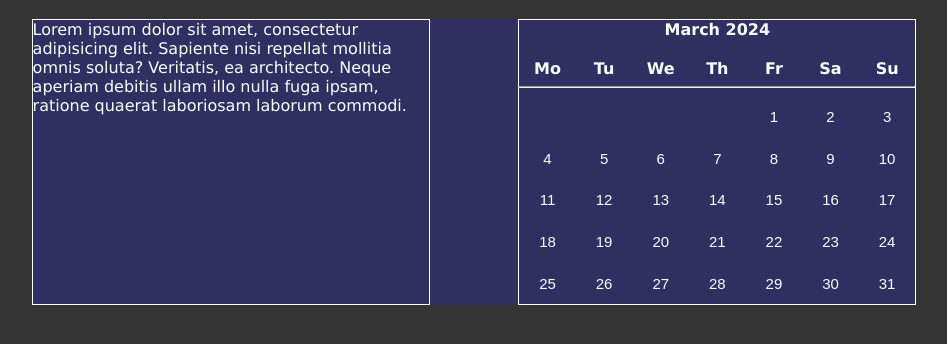
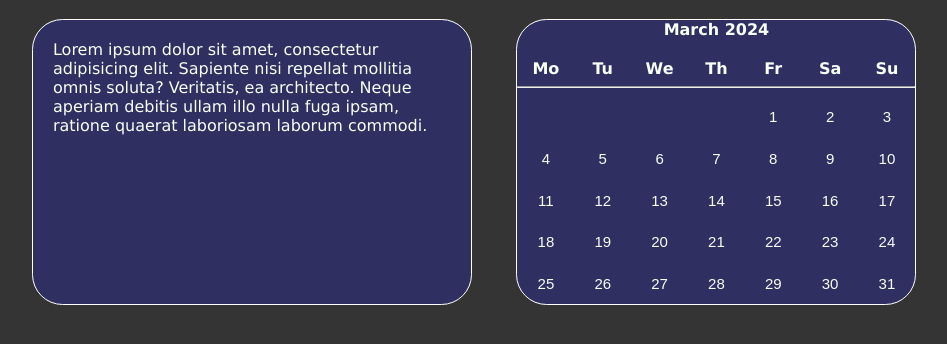
Before and after one commit to enisb1/calendarApp, a plain HTML site: page index.html in a window 1280 px wide. Shown: the part 62-406 px from the top of the page, without its empty margins (166-1113 px from the left). Drawn offline with Linux system fonts and the light colour scheme.

Commit message:
add focus to buttons in grid

```diff
--- a/index.html
+++ b/index.html
@@ -10,12 +10,14 @@
     <h1 id="docTitle">Calendar App</h1>
 
     <div class="parent">
+
         <div id="descriptionBox" class="child">
             <div>Lorem ipsum dolor sit amet, consectetur adipisicing elit. Sapiente nisi repellat mollitia omnis soluta? Veritatis, ea architecto. Neque aperiam debitis ullam illo nulla fuga ipsam, ratione quaerat laboriosam laborum commodi.</div>
         </div>
 
         <div id="calendarBox" class="child">
-            <div id="calendarTitle">March 2024</div>
+            <div id="calendarTitle"><time datetime="2024-03">March 2024</time></div>
+
             <div id="daysGrid" class="grid">
                 <div>Mo</div>
                 <div>Tu</div>
@@ -25,7 +27,9 @@
                 <div>Sa</div>
                 <div>Su</div>
             </div>
+
             <hr>
+
             <div class="grid">
                 <button id="firstChild"><time datetime="2024-03-01">1</time></button>
                 <button><time datetime="2024-03-02">2</time></button>
@@ -59,6 +63,7 @@
                 <button><time datetime="2024-03-30">30</time></button>
                 <button><time datetime="2024-03-31">31</time></button>
             </div>
+
         </div>
     </div>
 
--- a/style.css
+++ b/style.css
@@ -14,7 +14,6 @@ main {
 }
 
 .parent {
-    background-color: #2f3061;
     display: flex;
     width: 70%;
     margin: auto;
@@ -23,16 +22,26 @@ main {
 .child {
     flex: 1;
     border: 1px solid white;
+    border-radius: 3ch;
+    background-color: #2f3061;
+}
+
+#descriptionBox {
+    padding: 2ch;
 }
 
 #calendarBox {
-    margin-left: 10%;
+    margin-left: 5%;
 }
 
 .grid {
     display: grid;
     grid-template-columns: repeat(7, 1fr);
     text-align: center;
+}
+
+#daysGrid {
+    font-weight: bold;
 }
 
 #calendarTitle {
@@ -45,7 +54,7 @@ main {
     grid-column: 5;
 }
 
-button {
+.grid button {
     width: 100%;
     height: 5ch;
     margin: auto;
@@ -55,10 +64,11 @@ button {
     color: #f7fff7;
 }
 
-button:hover {
+.grid button:hover {
     border: 2px solid white;
 }
 
-#daysGrid {
-    font-weight: bold;
+.grid button:focus {
+    background-color: white;
+    color: black;
 }
```
